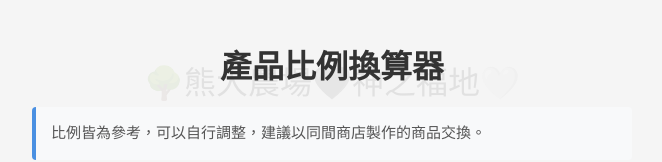
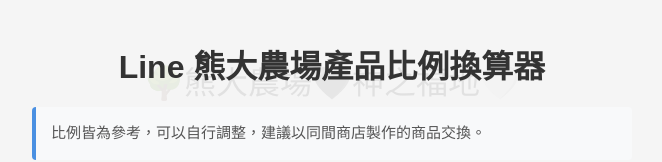
Before and after one commit to jean870809/line_farm_tools, a plain HTML site: page index.html in a window 1280 px wide. Shown: the top 162 px of the page, without its empty margins (308-970 px from the left). Drawn offline with Linux system fonts and the light colour scheme; no server answers.

Commit message:
修改標題

```diff
--- a/index.html
+++ b/index.html
@@ -204,7 +204,7 @@
     </div>
 
     <div class="container">
-        <h1>產品比例換算器</h1>
+        <h1>Line 熊大農場產品比例換算器</h1>
 
         <div class="instruction-box">
             比例皆為參考，可以自行調整，建議以同間商店製作的商品交換。
```
